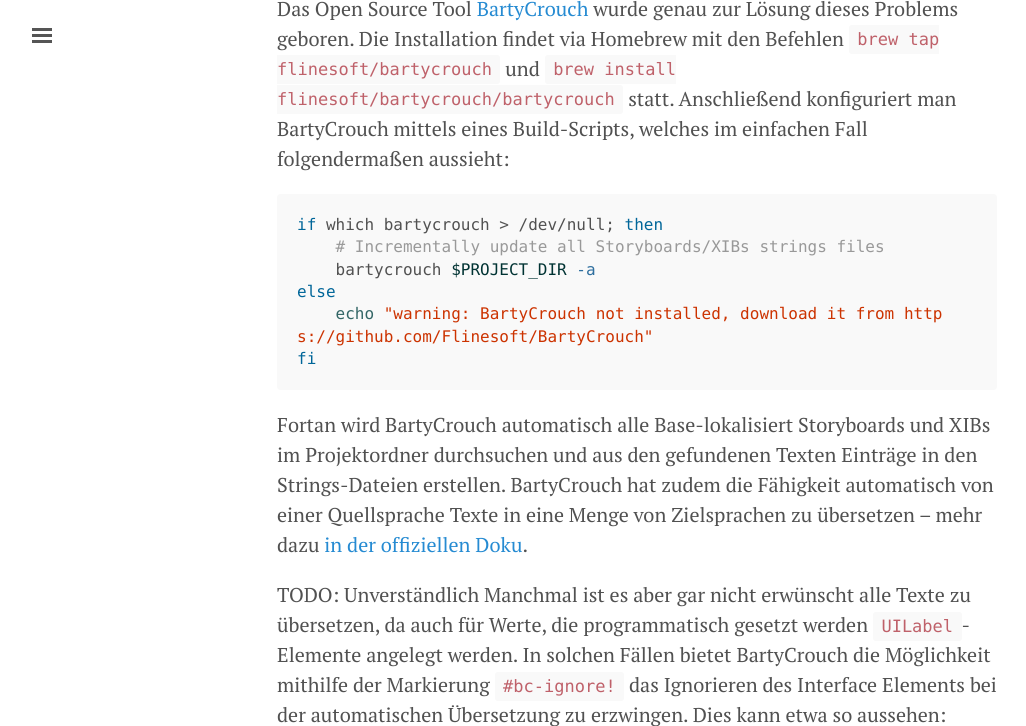
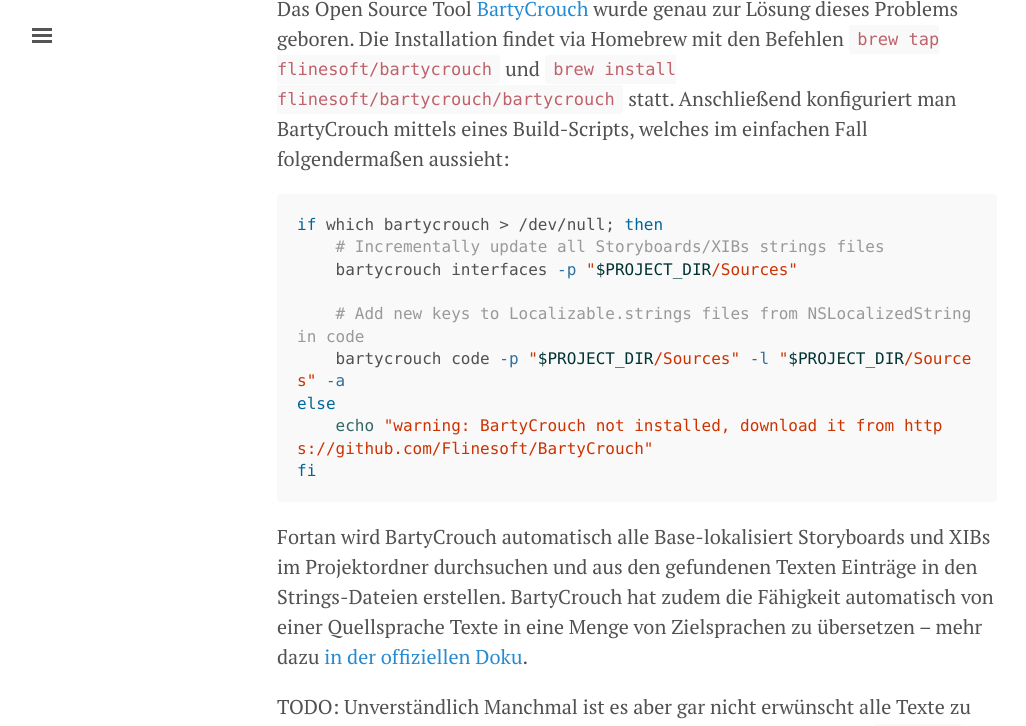
Before and after one commit to JamitLabs/BestPractices, a Jekyll site: the page built from _articles/Apple/AP010 Working with Xcode/0300 Fill the gaps in Xcode.de.md, in a window 1280 px wide and 900 px high, scrolled down 10489 px, cut to the strip 0-726 px from the top of the window. Shown: the whole strip, without its empty margins (3-1029 px from the left). Built offline with Jekyll 4.4.1, drawn with Linux system fonts in a browser that asks for light colours.

Commit message:
Update BartyCrouch build script

````diff
--- a/_articles/Apple/AP010 Working with Xcode/0300 Fill the gaps in Xcode.de.md
+++ b/_articles/Apple/AP010 Working with Xcode/0300 Fill the gaps in Xcode.de.md
@@ -235,7 +235,10 @@
 ```shell
 if which bartycrouch > /dev/null; then
     # Incrementally update all Storyboards/XIBs strings files
-    bartycrouch $PROJECT_DIR -a
+    bartycrouch interfaces -p "$PROJECT_DIR/Sources"
+
+    # Add new keys to Localizable.strings files from NSLocalizedString in code
+    bartycrouch code -p "$PROJECT_DIR/Sources" -l "$PROJECT_DIR/Sources" -a
 else
     echo "warning: BartyCrouch not installed, download it from https://github.com/Flinesoft/BartyCrouch"
 fi
````
